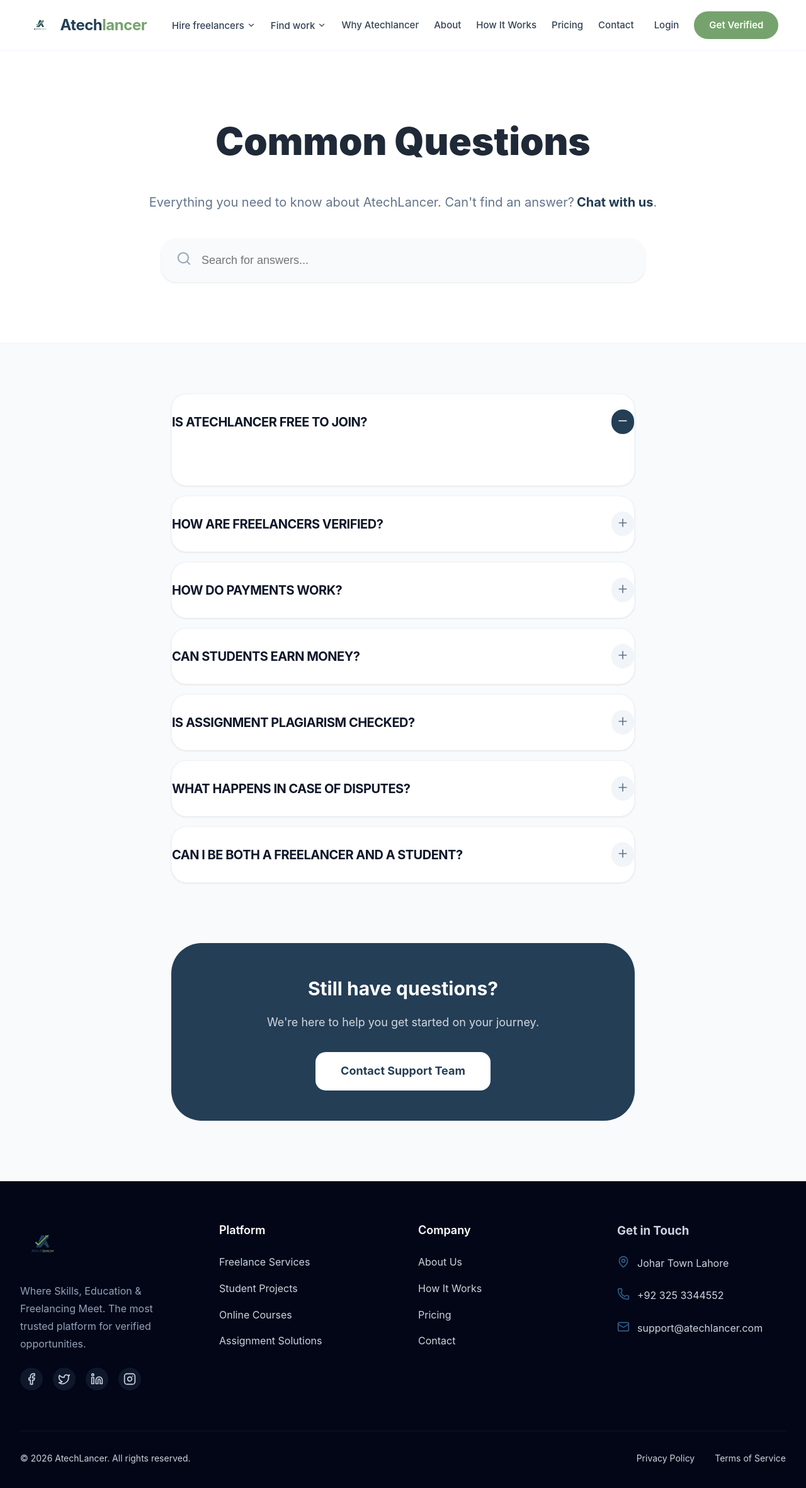
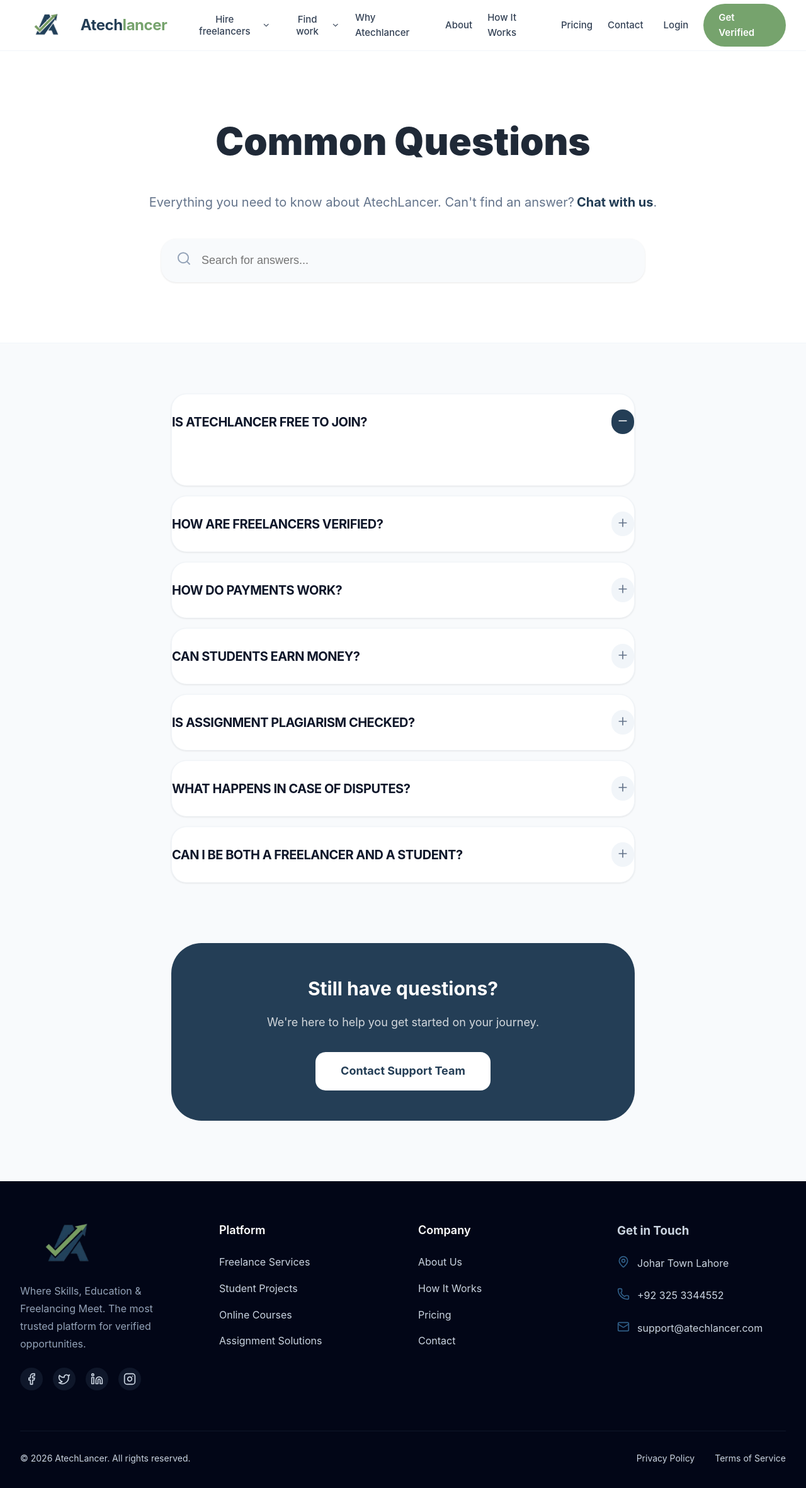
Before and after one commit to Javeria-atechsole01/Atechlancer, a React (Vite) app: page /faq in a window 1280 px wide. Shown: the top 2362 px of the page at 63% size. Built offline with nearby package versions, Linux system fonts and the light colour scheme.

Commit message:
logo updated

```diff
--- a/src/components/Footer.jsx
+++ b/src/components/Footer.jsx
@@ -1,6 +1,7 @@
 import React from 'react';
 import { Link } from 'react-router-dom';
-import { Shield, Facebook, Twitter, Linkedin, Instagram, Mail, MapPin, Phone } from 'lucide-react';
+import { Facebook, Twitter, Linkedin, Instagram, Mail, MapPin, Phone } from 'lucide-react';
+import logo from '../assets/atechlancer_logo.png';
 
 const Footer = () => {
     const currentYear = new Date().getFullYear();
@@ -34,7 +35,7 @@
                         {/* Brand Section */}
                         <div className="footer-brand">
                             <Link to="/" className="footer-brand-link">
-                                <img src="/logo.png" alt="AtechLancer" className="footer-logo-img" style={{ height: '72px', width: 'auto' }} />
+                                <img src={logo} alt="AtechLancer" className="footer-logo-img" style={{ height: '72px', width: 'auto' }} />
                             </Link>
                             <p className="footer-description">
                                 Where Skills, Education & Freelancing Meet. The most trusted platform for verified opportunities.
--- a/src/components/Navbar.jsx
+++ b/src/components/Navbar.jsx
@@ -2,6 +2,7 @@
 import { Link, useLocation } from 'react-router-dom';
 import { Menu, X, ChevronDown, Search, Shield, Briefcase, GraduationCap, DollarSign, CheckCircle, Globe, PlayCircle } from 'lucide-react';
 import { useAuth } from '../context/AuthContext';
+import logo from '../assets/atechlancer_logo.png';
 
 const Navbar = () => {
     const [isOpen, setIsOpen] = useState(false);
@@ -85,7 +86,7 @@
                     {/* LEFT SIDE: Brand + Naval Menus */}
                     <div className="navbar-left">
                         <Link to="/" className="navbar-brand">
-                            <img src="/logo.png" alt="AL" className="navbar-logo-icon" />
+                            <img src={logo} alt="Atechlancer" className="navbar-logo-icon" />
                             <span className="navbar-logo-text">
                                 <span className="text-navy">Atech</span><span className="text-green">lancer</span>
                             </span>
--- a/src/pages/assignments/assignments.css
+++ b/src/pages/assignments/assignments.css
@@ -549,8 +549,8 @@
 }
 
 .hero-title-accent {
-    color: #4ade80;
-    /* accent-400 */
+    color: var(--primary-600);
+    /* Deep Navy - matches brand theme */
 }
 
 .hero-subtitle {
--- a/src/pages/courses/Certificate.jsx
+++ b/src/pages/courses/Certificate.jsx
@@ -2,6 +2,7 @@
 import { useParams, useNavigate } from 'react-router-dom';
 import { courseService } from '../../services/courseService';
 import { Download, Printer, ShieldCheck, Award, Loader2, ChevronLeft } from 'lucide-react';
+import logo from '../../assets/atechlancer_logo.png';
 
 const Certificate = () => {
     const { enrollmentId } = useParams();
@@ -62,7 +63,7 @@
                 <div className="absolute bottom-0 left-0 w-32 h-32 bg-accent-400 rotate-45 -translate-x-16 translate-y-16"></div>
 
                 <div className="mb-8">
-                    <img src="/logo.png" alt="Atechlancer" className="h-16 mx-auto mb-2" />
+                    <img src={logo} alt="Atechlancer" className="h-16 mx-auto mb-2" />
                     <div className="text-2xl font-black tracking-tighter text-navy-900">
                         ATECH<span className="text-green-600">LANCER</span>
                     </div>
```
Also changed, not shown: src/assets/atechlancer_logo.png (added).
